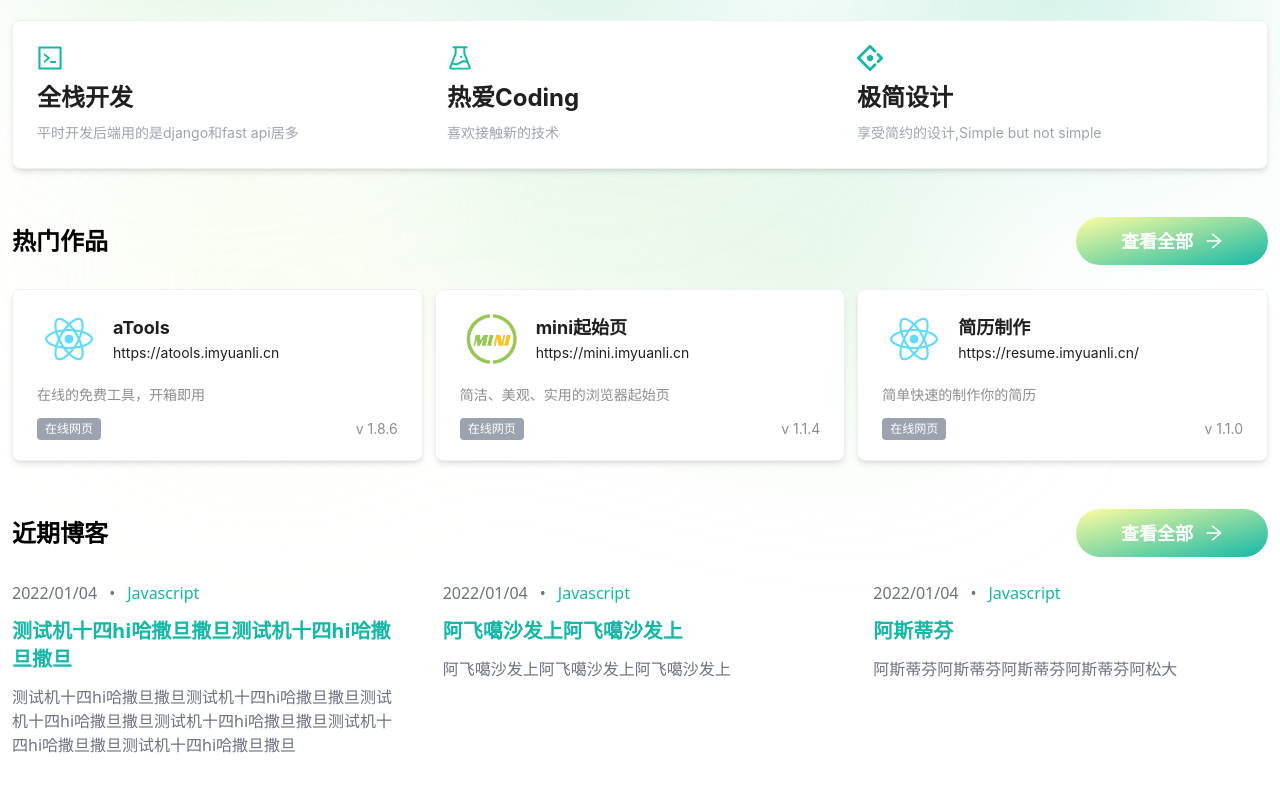
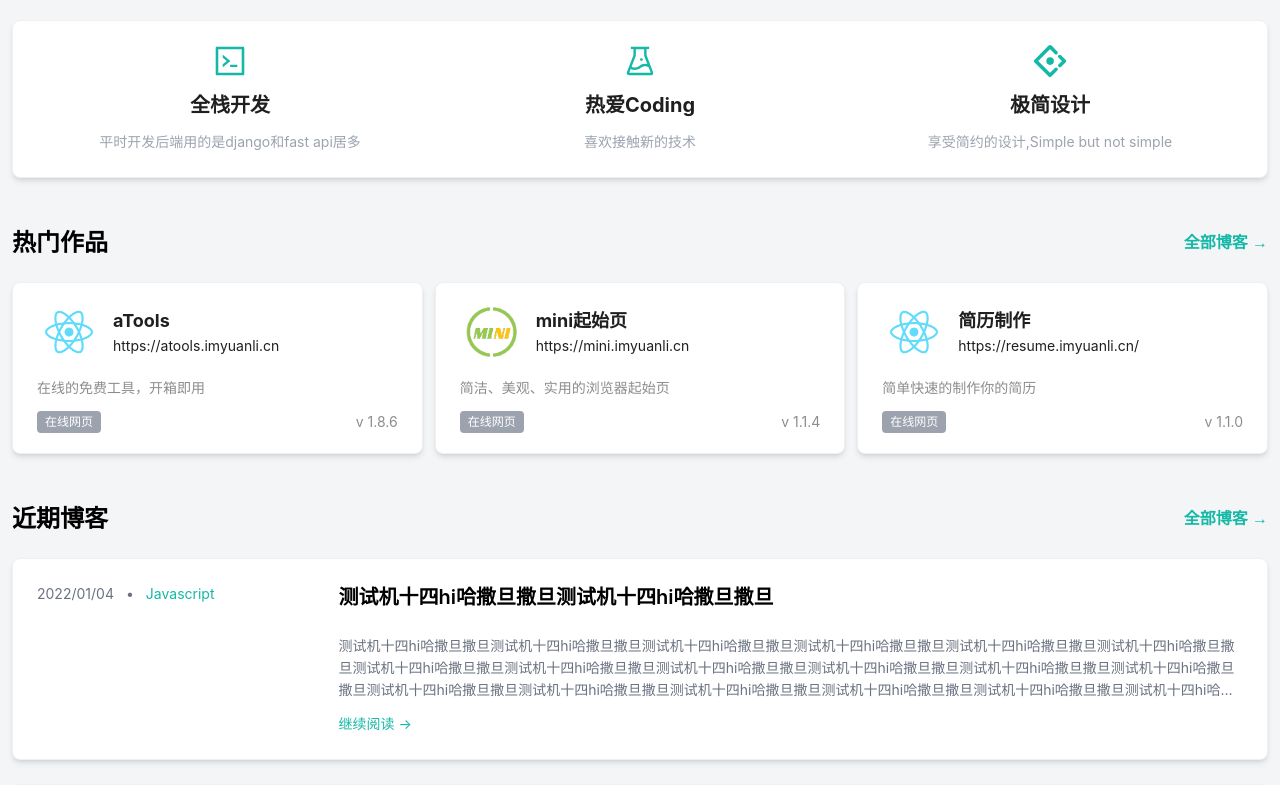
Before and after one commit to imyuanli/imyuanli, a Next.js app: page / in a window 1280 px wide. Shown: the part 260-1045 px from the top of the page. Built offline with nearby package versions, Linux system fonts and the light colour scheme.

Commit message:
refactor: 首页ui的重新实现

```diff
--- a/components/article-card.tsx
+++ b/components/article-card.tsx
@@ -1,5 +1,6 @@
 import Link from "next/link";
 import React from "react";
+import {Card} from "antd";
 
 interface props {
     article: any,
@@ -8,29 +9,31 @@ interface props {
 const ArticleCard: React.FunctionComponent<props> = ({article}) => {
     const {id, title, content, tag, createAt} = article
     return (
-        <div className={'flex flex-col'}>
-            <div className={'flex items-center text-gray-500 mb-3 space-x-3'}>
+        <Card className={'shadow-md'}>
+            <div className={'grid grid-cols-1 md:grid-cols-4'}>
+                <div className={'flex text-gray-500 space-x-3 mb-3'}>
                     <div>{createAt}</div>
                     <div>{` • `}</div>
                     <Link className={'text-highlight'} href={'link'}>
                         {tag}
                     </Link>
                 </div>
+                <div className={'col-span-3'}>
                     <Link
                         href={`/article/${id}`}
-                className={'text-xl font-semibold mb-3 text-highlight title-underline line-clamp-2'}
+                        className={'text-xl font-semibold mb-6 title-underline line-clamp-1'}
                     >
                         <span>{title}</span>
                     </Link>
-            <div className={'mb-6 text-gray-500  line-clamp-3'}>
+                    <div className={'text-gray-500  line-clamp-3 mb-3'}>
                         {content}
                     </div>
-            <div className={'mt-auto flex justify-end'}>
-                <Link className={'text-highlight'} href={`/article/${id}`}>
-                    Read more →
-                </Link>
+                    <div className={'mt-auto text-highlight cursor-pointer'}>
+                        继续阅读 →
                     </div>
                 </div>
+            </div>
+        </Card>
     );
 }
 
--- /dev/null
+++ b/components/btn.tsx
@@ -0,0 +1,16 @@
+import React from "react";
+
+interface props {
+    text: string
+}
+
+const Btn: React.FunctionComponent<props> = ({text}) => {
+    return (
+        <div className={'mt-auto text-highlight  flex justify-center md:justify-end font-semibold'}>
+            {text} →
+        </div>
+    );
+}
+
+
+export default Btn
--- a/components/footer.tsx
+++ b/components/footer.tsx
@@ -1,11 +1,13 @@
-import LinearBtn from "@/components/linear-btn";
-import {SendOutlined} from "@ant-design/icons";
 import {Divider} from "antd";
 import React from "react";
 import {metadata} from "@/utils";
 import Link from "next/link";
 
 const socialLink = [
+    {
+        name: 'Email',
+        href: `mailto:${metadata.email}`
+    },
     {
         name: 'GitHub',
         href: metadata.github
@@ -23,21 +25,12 @@ const socialLink = [
 const Footer = () => {
     return (
         <footer className={'w-full'}>
-            <div className={'flex justify-between items-center w-full'}>
-                <div className={'text-xl'}>
-                    有兴趣合作吗?
-                </div>
-                <a href={`mailto:${metadata.email}`}>
-                    <LinearBtn w={'w-48'} icon={<SendOutlined/>} text={'给我发个邮件'}/>
-                </a>
-            </div>
             <Divider/>
             <div className={'mb-6 flex justify-center flex-col space-y-3 sm:justify-between sm:flex-row items-center'}>
                 <div className="flex space-x-2 text-sm">
                     <div>{metadata.author}</div>
                     <div>{` • `}</div>
                     <div>{`© ${new Date().getFullYear()}`}</div>
-                    <div>{` • `}</div>
                     <div>{` • `}</div>
                     <Link href={'/'}>{metadata.title}</Link>
                 </div>
--- a/components/linear-btn.tsx
+++ /dev/null
@@ -1,19 +0,0 @@
-import React from "react";
-
-interface props {
-    text: string,
-    icon: any,
-    w: any
-}
-
-const LinearBtn: React.FunctionComponent<props> = ({text, icon, w}) => {
-    return (
-        <div className={`bg-linear-color ${w} h-12 rounded-full flex-center text-white font-semibold text-lg`}>
-            <span className={'mr-3'}>{text}</span>
-            {icon}
-        </div>
-    );
-}
-
-
-export default LinearBtn
--- a/components/section.tsx
+++ b/components/section.tsx
@@ -1,7 +1,6 @@
 import React from "react";
-import LinearBtn from "@/components/linear-btn";
+import Btn from "@/components/btn";
 import Link from "next/link";
-import {ArrowRightOutlined} from "@ant-design/icons";
 
 interface props {
     title?: string,
@@ -12,18 +11,13 @@ interface props {
 const Section: React.FunctionComponent<props> = ({title, href, children}) => {
     return (
         <section className={'mb-12'}>
-            {title && <div className={'flex items-center justify-center sm:justify-between mb-6'}>
-              <div className={'text-center md:text-left'}>
-                <div className={'text-2xl font-bold'}>{title}</div>
-              </div>
-              <Link className={'hidden sm:block'} href={href}>
-                <LinearBtn w={'w-48'} text={'查看全部'} icon={<ArrowRightOutlined/>}/>
+            {title && <div className={'flex items-center justify-between mb-6'}>
+              <div className={'text-2xl font-semibold'}>{title}</div>
+              <Link className={''} href={href}>
+                <Btn text={'全部博客'}/>
               </Link>
             </div>}
             {children}
-            {title && <Link className={'block sm:hidden mt-3'} href={href}>
-              <LinearBtn w={'w-full'} text={'查看全部'} icon={<ArrowRightOutlined/>}/>
-            </Link>}
         </section>
     );
 }
--- a/pages/_app.tsx
+++ b/pages/_app.tsx
@@ -18,33 +18,11 @@ export default function App({Component, pageProps}: AppProps) {
                     }
                 }}
             >
-                <div className={'min-h-screen h-screen px-3 flex justify-center App'}>
+                <div className={'min-h-screen px-3 flex justify-center bg-[#F4F5F7]'}>
                     <div className={'w-full max-w-screen-xl flex justify-between flex-col'}>
                         <Header/>
                         <main className="mb-auto">
-                            <div
-                                className="absolute inset-x-0 -top-40 -z-10 transform-gpu overflow-hidden blur-[100px] sm:-top-80"
-                                aria-hidden="true"
-                            >
-                                <div
-                                    className="relative left-[calc(50%-11rem)] aspect-[1155/678] w-[36.125rem] -translate-x-1/2 rotate-[30deg] bg-gradient-to-tr from-[#FFFC9FFF] to-[#14B8A6] opacity-30 sm:left-[calc(50%-30rem)] sm:w-[72.1875rem]"
-                                    style={{
-                                        clipPath: 'polygon(74.1% 44.1%, 100% 61.6%, 97.5% 26.9%, 85.5% 0.1%, 80.7% 2%, 72.5% 32.5%, 60.2% 62.4%, 52.4% 68.1%, 47.5% 58.3%, 45.2% 34.5%, 27.5% 76.7%, 0.1% 64.9%, 17.9% 100%, 27.6% 76.8%, 76.1% 97.7%, 74.1% 44.1%)',
-                                    }}
-                                />
-                            </div>
                             <Component {...pageProps} />
-                            <div
-                                className="absolute inset-x-0 top-[calc(100%-25rem)] -z-10 transform-gpu overflow-hidden blur-[100px] sm:top-[calc(100%-50rem)]"
-                                aria-hidden="true"
-                            >
-                                <div
-                                    className="relative left-[calc(50%+3rem)] aspect-[1155/678] w-[36.125rem] -translate-x-1/2 bg-gradient-to-tr from-[#FFFC9FFF] to-[#14B8A6] opacity-30 sm:left-[calc(50%)] sm:w-[72.1875rem]"
-                                    style={{
-                                        clipPath: 'polygon(74.1% 44.1%, 100% 61.6%, 97.5% 26.9%, 85.5% 0.1%, 80.7% 2%, 72.5% 32.5%, 60.2% 62.4%, 52.4% 68.1%, 47.5% 58.3%, 45.2% 34.5%, 27.5% 76.7%, 0.1% 64.9%, 17.9% 100%, 27.6% 76.8%, 76.1% 97.7%, 74.1% 44.1%)',
-                                    }}
-                                />
-                            </div>
                         </main>
                         <Footer/>
                     </div>
--- a/pages/index.tsx
+++ b/pages/index.tsx
@@ -16,9 +16,7 @@ import Link from "next/link";
 import WorkCard from "@/components/work-card";
 import ArticleCard from "@/components/article-card";
 
-const {Meta} = Card;
-
-const iconCss = {fontSize: 26, color: metadata.primaryColor}
+const iconCss = {fontSize: 32, color: metadata.primaryColor}
 const cardDetailArr = [
     {
         icon: <CodeOutlined style={iconCss}/>,
@@ -53,7 +51,7 @@ export default function Home() {
             <main>
                 <Section>
                     <div className={'flex-center flex-col'}>
-                        <div className={'text-3xl font-bold mb-3'}>Hello，我是鸢离</div>
+                        <div className={'text-3xl font-bold mb-3'}>Hey，我是鸢离</div>
                         <div className={'text-lg  text-gray-600 mb-3'}>一名前端开发工程师</div>
                         <div>
                             <Tag icon={<ManOutlined/>} color={metadata.primaryColor}>
@@ -69,16 +67,16 @@ export default function Home() {
                     </div>
                 </Section>
                 <Section>
-                    <Card className={'shadow-md w-full'}>
+                    <Card className={'w-full shadow-md'}>
                         <div className={'grid grid-cols-1 md:grid-cols-3 gap-6'}>
                             {
                                 cardDetailArr.map((item, index) => {
                                     return (
-                                        <div key={index} className={'mb-3 md:mb-0 space-y-2'}>
+                                        <div key={index} className={'flex-center flex-col space-y-3'}>
                                             <div>
                                                 {item.icon}
                                             </div>
-                                            <div className={'text-2xl font-bold'}>
+                                            <div className={'text-xl font-bold'}>
                                                 {item.title}
                                             </div>
                                             <div className={'text-gray-400'}>
@@ -92,7 +90,7 @@ export default function Home() {
                     </Card>
                 </Section>
                 <Section title={'热门作品'} href={'/work'}>
-                    <div className={'grid grid-cols-1 sm:grid-cols-2 md:grid-cols-2 lg:grid-cols-3 gap-3'}>
+                    <div className={'grid grid-cols-1 md:grid-cols-3 gap-3'}>
                         {DEFAULT_WORK_LIST.map((item, index) => {
                             return (
                                 <WorkCard key={index} workItem={item}/>
@@ -101,7 +99,7 @@ export default function Home() {
                     </div>
                 </Section>
                 <Section title={'近期博客'} href={'/blog'}>
-                    <div className={'grid grid-cols-1 md:grid-cols-3 gap-x-9'}>
+                    <div className={'grid grid-cols-1  gap-6'}>
                         {test_article.map((item, index) => {
                             return (
                                 <ArticleCard key={item.id} article={item}/>
--- a/styles/globals.css
+++ b/styles/globals.css
@@ -15,21 +15,23 @@
 }
 
 .text-highlight {
-    color: var(--primary-color);
+    color: var(--primary-color) !important;
 }
 
 .text-highlight:hover {
-    color: #0D9488;
+    color: #0D9488 !important;
 }
 
 .title-underline span {
     cursor: pointer;
+    color: #000;
     background: linear-gradient(to right, #14B8A6, #14B8A6) no-repeat right bottom;
     background-size: 0 2px;
     transition: background-size 800ms;
 }
 
 .title-underline span:hover {
+    color: var(--primary-color) !important;
     background-position-x: left;
     background-size: 100% 2px;
 }
--- a/utils/index.ts
+++ b/utils/index.ts
@@ -89,7 +89,7 @@ export const test_article = [
     {
         id:1231,
         title:'测试机十四hi哈撒旦撒旦测试机十四hi哈撒旦撒旦',
-        content:'测试机十四hi哈撒旦撒旦测试机十四hi哈撒旦撒旦测试机十四hi哈撒旦撒旦测试机十四hi哈撒旦撒旦测试机十四hi哈撒旦撒旦测试机十四hi哈撒旦撒旦',
+        content:'测试机十四hi哈撒旦撒旦测试机十四hi哈撒旦撒旦测试机十四hi哈撒旦撒旦测试机十四hi哈撒旦撒旦测试机十四hi哈撒旦撒旦测试机十四hi哈撒旦撒旦测试机十四hi哈撒旦撒旦测试机十四hi哈撒旦撒旦测试机十四hi哈撒旦撒旦测试机十四hi哈撒旦撒旦测试机十四hi哈撒旦撒旦测试机十四hi哈撒旦撒旦测试机十四hi哈撒旦撒旦测试机十四hi哈撒旦撒旦测试机十四hi哈撒旦撒旦测试机十四hi哈撒旦撒旦测试机十四hi哈撒旦撒旦测试机十四hi哈撒旦撒旦测试机十四hi哈撒旦撒旦测试机十四hi哈撒旦撒旦测试机十四hi哈撒旦撒旦测试机十四hi哈撒旦撒旦测试机十四hi哈撒旦撒旦测试机十四hi哈撒旦撒旦测试机十四hi哈撒旦撒旦测试机十四hi哈撒旦撒旦测试机十四hi哈撒旦撒旦测试机十四hi哈撒旦撒旦测试机十四hi哈撒旦撒旦测试机十四hi哈撒旦撒旦测试机十四hi哈撒旦撒旦测试机十四hi哈撒旦撒旦测试机十四hi哈撒旦撒旦测试机十四hi哈撒旦撒旦测试机十四hi哈撒旦撒旦测试机十四hi哈撒旦撒旦',
         tag:'Javascript',
         createAt:'2022/01/04',
         updateAt:'2022/01/04',
@@ -100,7 +100,7 @@ export const test_article = [
     {
         id:1231231,
         title:'阿飞噶沙发上阿飞噶沙发上',
-        content:'阿飞噶沙发上阿飞噶沙发上阿飞噶沙发上',
+        content:'测试机十四hi哈撒旦撒旦测试机十四hi哈撒旦撒旦测试机十四hi哈撒旦撒旦测试机十四hi哈撒旦撒旦测试机十四hi哈撒旦撒旦测试机十四hi哈撒旦撒旦测试机十四hi哈撒旦撒旦测试机十四hi哈撒旦撒旦测试机十四hi哈撒旦撒旦测试机十四hi哈撒旦撒旦测试机十四hi哈撒旦撒旦测试机十四hi哈撒旦撒旦',
         tag:'Javascript',
         createAt:'2022/01/04',
         updateAt:'2022/01/04',
```
Lines whose indentation alone changed are shown as unchanged.
